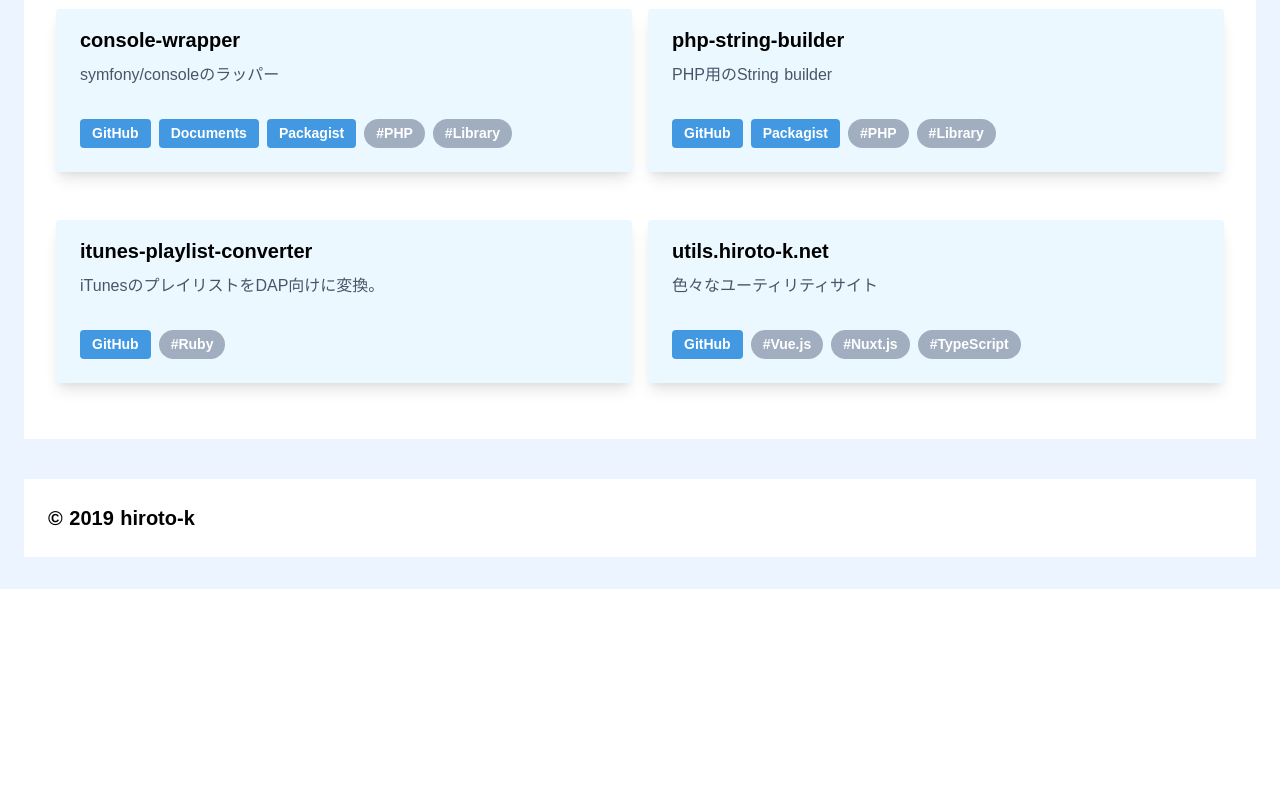
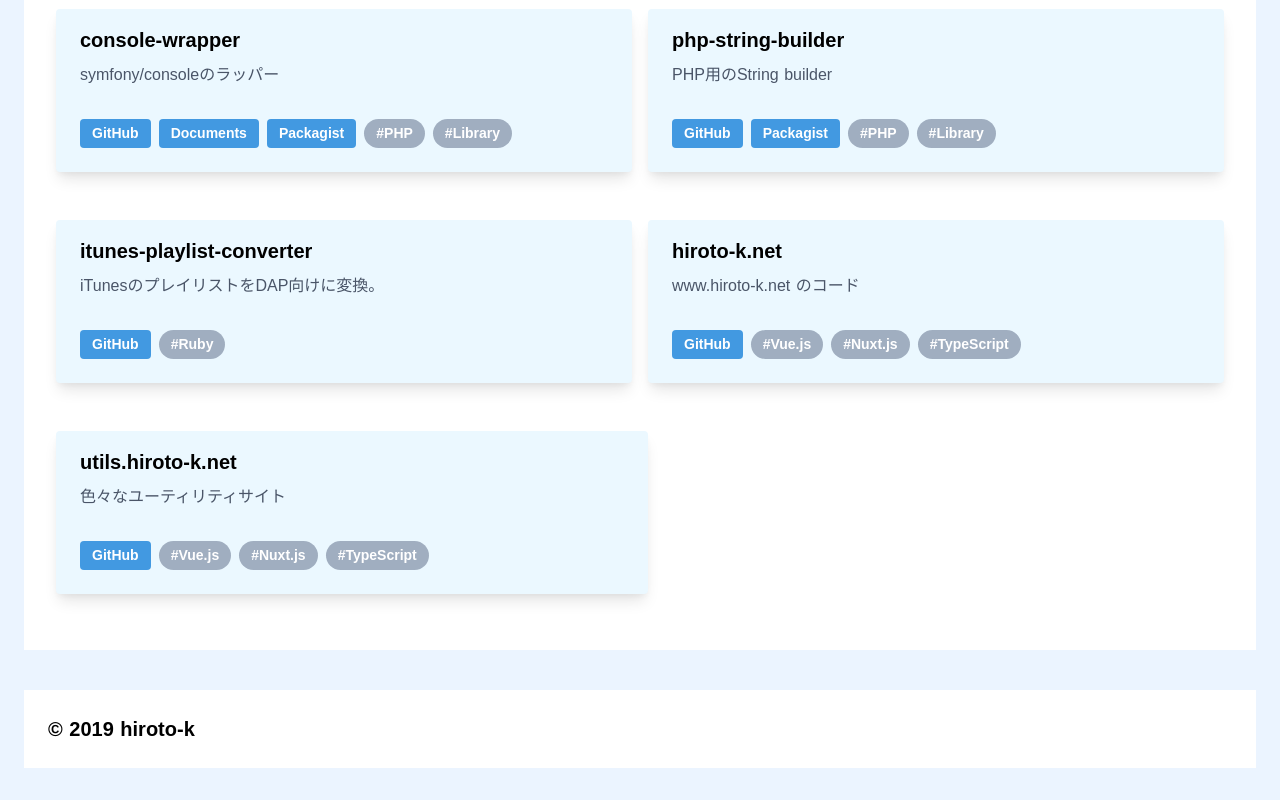
Before and after one commit to hiroxto/hiroxto.net, a Nuxt app: page / in a window 1280 px wide. Shown: the part 2055-2855 px from the top of the page. Before the commit the page ends 2644 px from the top, so only its background shows below. Built offline with nearby package versions, Linux system fonts and the light colour scheme.

Commit message:
Add hiroxto/hiroto-k.net to projects

```diff
--- a/components/ProjectsContent.vue
+++ b/components/ProjectsContent.vue
@@ -111,6 +111,14 @@ export default defineComponent({
           tags: ['Ruby'],
         },
         {
+          name: 'hiroto-k.net',
+          description: 'www.hiroto-k.net のコード',
+          links: [
+            gitHubLink('hiroxto/hiroto-k.net'),
+          ],
+          tags: ['Vue.js', 'Nuxt.js', 'TypeScript'],
+        },
+        {
           name: 'utils.hiroto-k.net',
           description: '色々なユーティリティサイト',
           links: [
```
